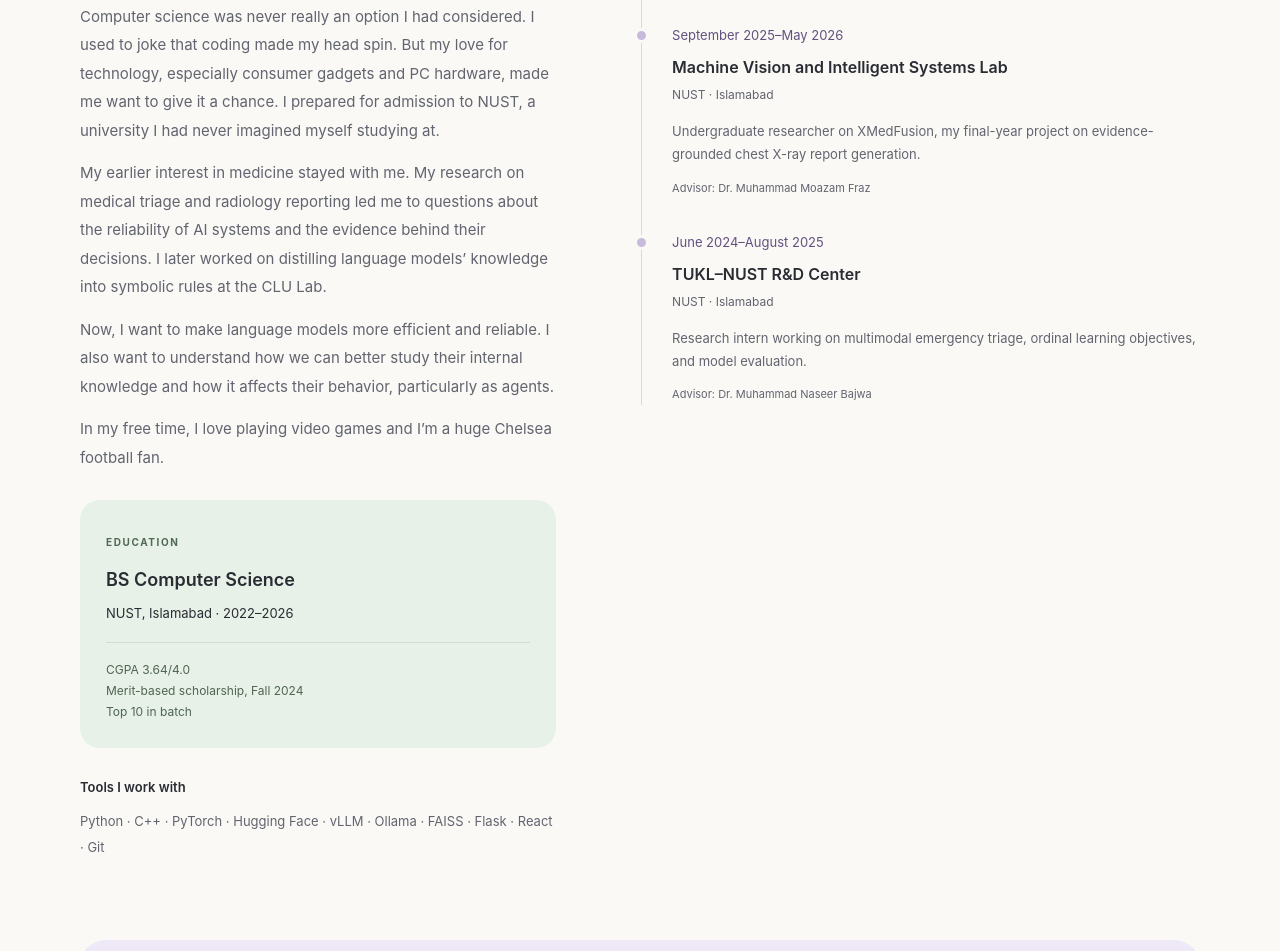
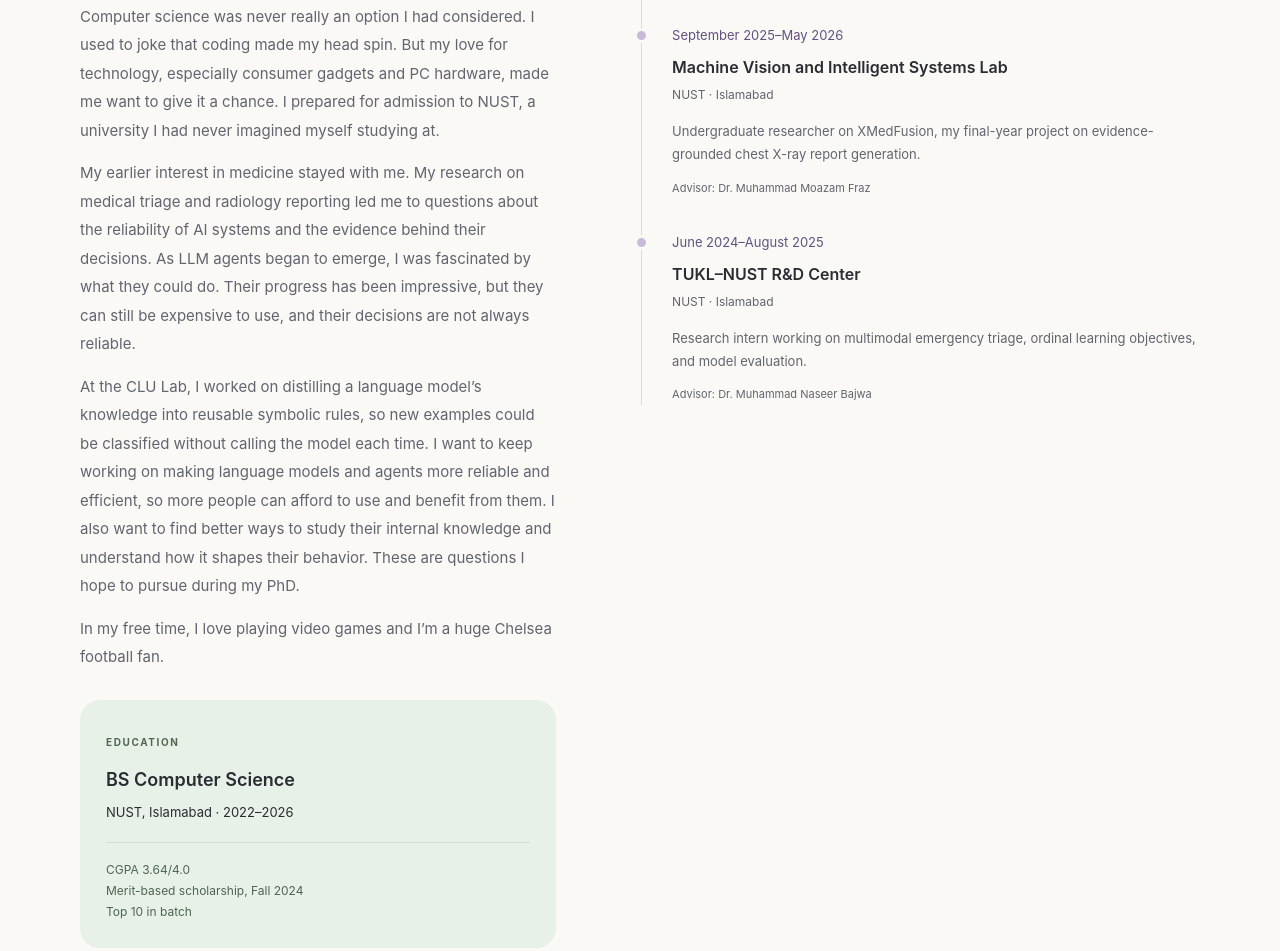
Before and after one commit to hamzariaz970/hamzariaz970.github.io, a plain HTML site: page index.html in a window 1280 px wide. Shown: the part 4227-5178 px from the top of the page. Drawn offline with Linux system fonts and the light colour scheme.

Commit message:
Connect agent interests to PhD research goals

```diff
--- a/index.html
+++ b/index.html
@@ -163,8 +163,8 @@
         <div class="about-column">
           <p>My path into computer science was not straightforward. After completing my A-Levels, I could not decide between medicine and engineering. In 2021, I received an offer from a medical college in Pakistan and visited it. But something felt off. The next day, I rejected the offer and took a gap year. I could not save one year only to spend a lifetime regretting my choice.</p>
           <p>Computer science was never really an option I had considered. I used to joke that coding made my head spin. But my love for technology, especially consumer gadgets and PC hardware, made me want to give it a chance. I prepared for admission to NUST, a university I had never imagined myself studying at.</p>
-          <p>My earlier interest in medicine stayed with me. My research on medical triage and radiology reporting led me to questions about the reliability of AI systems and the evidence behind their decisions. I later worked on distilling language models’ knowledge into symbolic rules at the CLU Lab.</p>
-          <p>Now, I want to make language models more efficient and reliable. I also want to understand how we can better study their internal knowledge and how it affects their behavior, particularly as agents.</p>
+          <p>My earlier interest in medicine stayed with me. My research on medical triage and radiology reporting led me to questions about the reliability of AI systems and the evidence behind their decisions. As LLM agents began to emerge, I was fascinated by what they could do. Their progress has been impressive, but they can still be expensive to use, and their decisions are not always reliable.</p>
+          <p>At the CLU Lab, I worked on distilling a language model’s knowledge into reusable symbolic rules, so new examples could be classified without calling the model each time. I want to keep working on making language models and agents more reliable and efficient, so more people can afford to use and benefit from them. I also want to find better ways to study their internal knowledge and understand how it shapes their behavior. These are questions I hope to pursue during my PhD.</p>
           <p>In my free time, I love playing video games and I’m a huge Chelsea football fan.</p>
           <div class="education-card"><span class="eyebrow">Education</span><h3>BS Computer Science</h3><p>NUST, Islamabad · 2022–2026</p><p class="education-detail">CGPA 3.64/4.0<br>Merit-based scholarship, Fall 2024<br>Top 10 in batch</p></div>
           <div class="tools"><h3>Tools I work with</h3><p>Python · C++ · PyTorch · Hugging Face · vLLM · Ollama · FAISS · Flask · React · Git</p></div>
```
